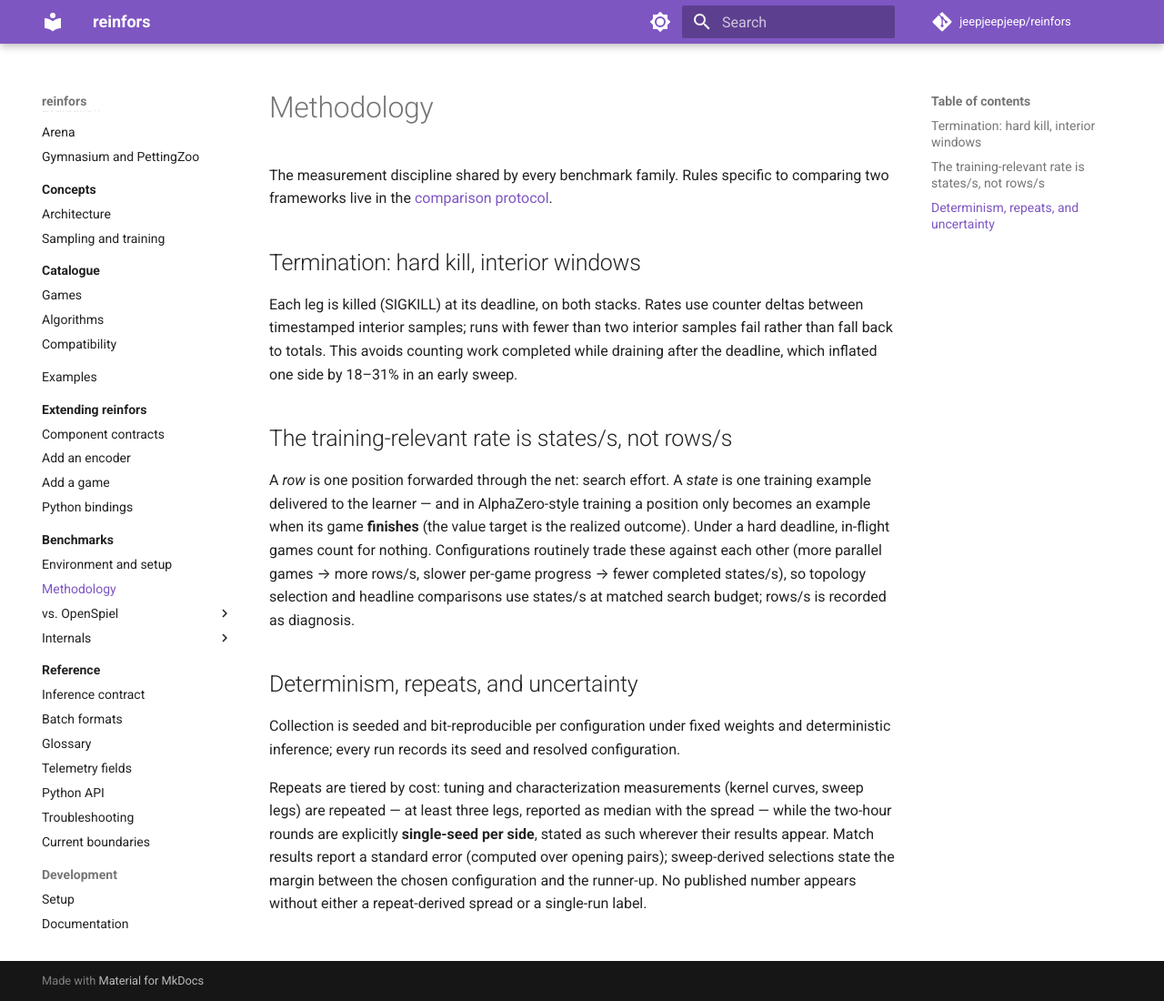
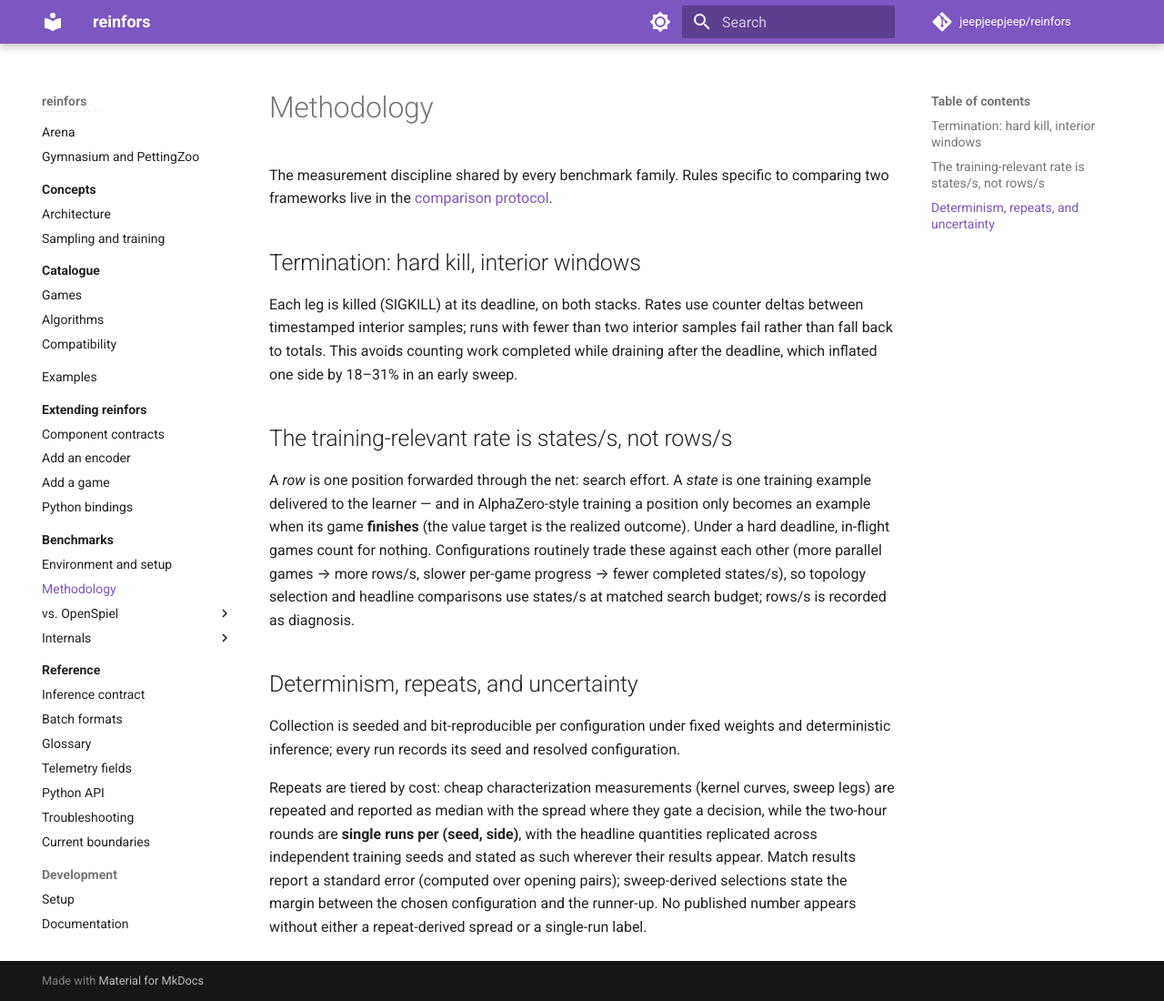
Before and after one commit to jeepjeepjeep/reinfors, an MkDocs documentation site: the page built from docs/benchmarks/methodology.md, in a window 1280 px wide and 1100 px high. Shown: the whole window at 91% size. Built offline with MkDocs 1.6.1 and Material for MkDocs 9.7.7, drawn with Linux system fonts in a browser that asks for light colours; comment, search, counter and statistics services are not loaded.

Commit message:
benchmarks: two-seed replicate is the published standard; drop the 3-repeat bar

```diff
--- a/docs/benchmarks/methodology.md
+++ b/docs/benchmarks/methodology.md
@@ -25,10 +25,11 @@ search budget; rows/s is recorded as diagnosis.
 Collection is seeded and bit-reproducible per configuration under fixed weights and
 deterministic inference; every run records its seed and resolved configuration.
 
-Repeats are tiered by cost: tuning and characterization measurements (kernel curves,
-sweep legs) are repeated — at least three legs, reported as median with the spread — while
-the two-hour rounds are explicitly **single-seed per side**, stated as such wherever their
-results appear. Match results report a standard error (computed over opening pairs);
-sweep-derived selections state the margin between the chosen configuration and the
-runner-up. No published number appears without either a repeat-derived spread or a
+Repeats are tiered by cost: cheap characterization measurements (kernel curves, sweep
+legs) are repeated and reported as median with the spread where they gate a decision,
+while the two-hour rounds are **single runs per (seed, side)**, with the headline
+quantities replicated across independent training seeds and stated as such wherever
+their results appear. Match results report a standard error (computed over opening
+pairs); sweep-derived selections state the margin between the chosen configuration and
+the runner-up. No published number appears without either a repeat-derived spread or a
 single-run label.
```
Also changed, not shown: docs/benchmarks/openspiel/index.md (+1 -1 lines), docs/benchmarks/openspiel/matched-round.md (+4 -6 lines).
